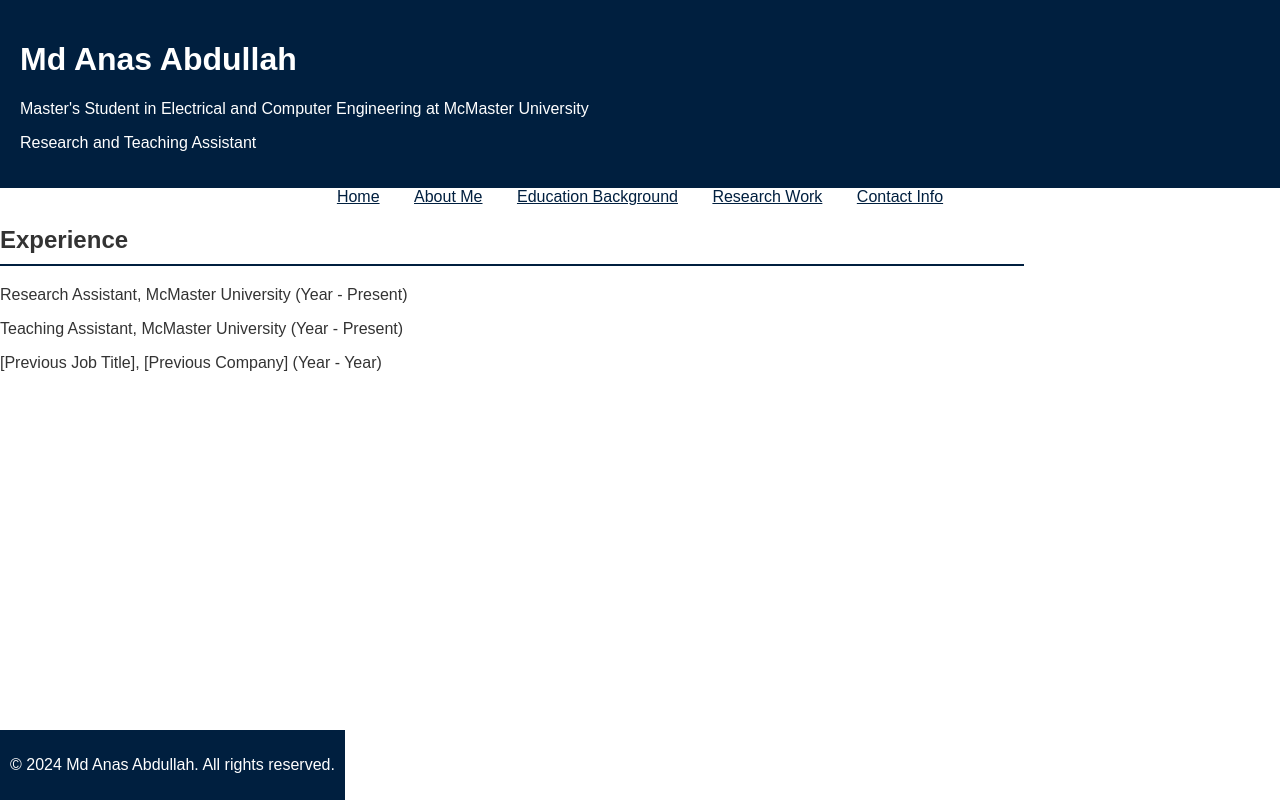
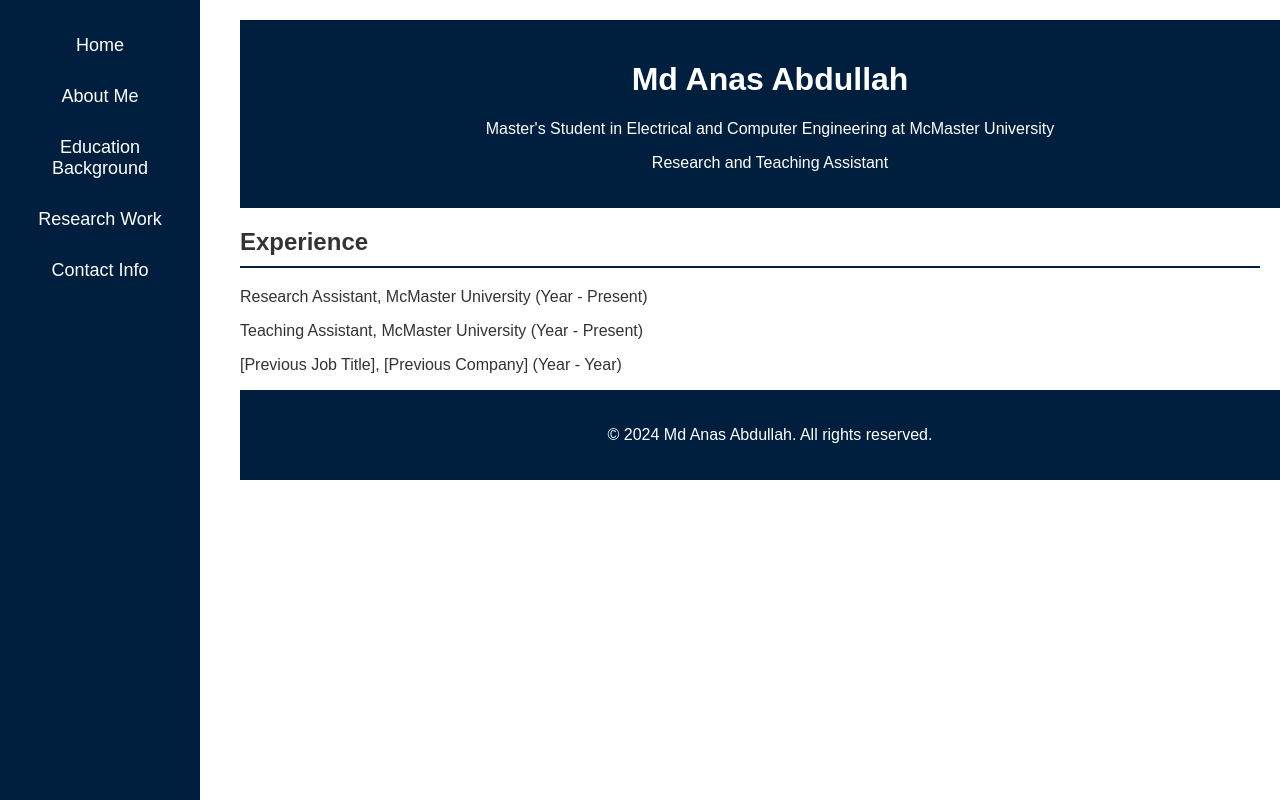
Before and after one commit to AnasAbdullah2024/Md-Anas-Abdullah, a plain HTML site: page experience.html in a window 1280 px wide. Drawn offline with Linux system fonts and the light colour scheme.

Commit message:
Update experience.html

```diff
--- a/experience.html
+++ b/experience.html
@@ -9,51 +9,52 @@
             font-family: Arial, sans-serif;
             color: #333;
             margin: 0;
-            padding: 0.
-            background-color: #ffffff.
+            padding: 0;
+            display: flex;
         }
-        header {
+        header, footer {
             background-color: #001f3f; /* Deep navy blue */
             color: #ffffff;
             padding: 20px;
-            text-align: center.
+            text-align: center;
+            width: 100%;
         }
         nav {
-            text-align: center;
-            margin: 20px 0.
+            background-color: #001f3f; /* Deep navy blue */
+            color: #ffffff;
+            width: 200px;
+            height: 100vh;
+            position: fixed;
+            top: 0;
+            left: 0;
+            padding: 20px 0;
+            box-sizing: border-box;
         }
         nav a {
-            color: #001f3f;
-            margin: 0 15px;
-            text-decoration: none.
+            color: #ffffff;
+            display: block;
+            padding: 15px;
+            text-decoration: none;
+            font-size: 18px;
+            text-align: center;
+        }
+        nav a:hover {
+            background-color: #0056b3;
         }
         .container {
-            width: 80%;
-            margin: auto.
-        }
-        footer {
-            background-color: #001f3f;
-            color: #ffffff;
-            text-align: center;
-            padding: 10px;
-            position: fixed;
-            bottom: 0;
-            width: 100%.
+            margin-left: 220px;
+            padding: 20px;
+            width: calc(100% - 240px);
         }
         h2 {
+            font-size: 24px;
             border-bottom: 2px solid #001f3f;
             padding-bottom: 10px;
-            margin-bottom: 20px.
+            margin-bottom: 20px;
         }
     </style>
 </head>
 <body>
-    <header>
-        <h1>Md Anas Abdullah</h1>
-        <p>Master's Student in Electrical and Computer Engineering at McMaster University</p>
-        <p>Research and Teaching Assistant</p>
-    </header>
-
     <nav>
         <a href="index.html">Home</a>
         <a href="about.html">About Me</a>
@@ -63,6 +64,13 @@
     </nav>
 
     <div class="container">
+        <header>
+            <h1>Md Anas Abdullah</h1>
+            <p>Master's Student in Electrical and Computer Engineering at McMaster University</p>
+            <p>Research and Teaching Assistant</p>
+        </header>
+
+        <div>
             <h2>Experience</h2>
             <p>Research Assistant, McMaster University (Year - Present)</p>
             <p>Teaching Assistant, McMaster University (Year - Present)</p>
@@ -72,5 +80,6 @@
         <footer>
             <p>&copy; 2024 Md Anas Abdullah. All rights reserved.</p>
         </footer>
+    </div>
 </body>
 </html>
```
Lines whose indentation alone changed are shown as unchanged.
